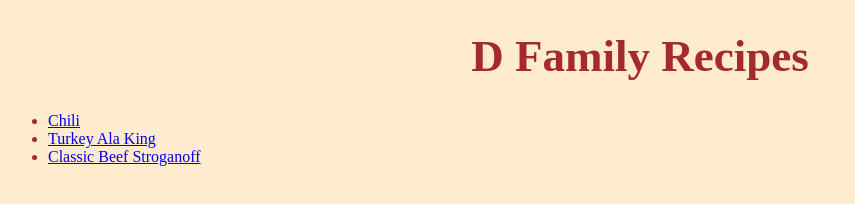
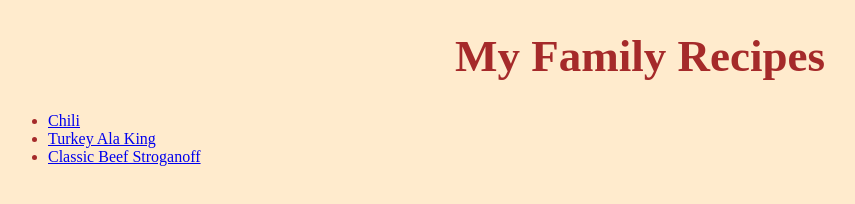
Before and after one commit to MusicMan888/odin-recipes, a plain HTML site: page index.html in a window 1280 px wide. Shown: the whole page, without its empty margins (0-855 px from the left). Drawn offline with Linux system fonts and the light colour scheme.

Commit message:
reverted index.html back
I changed the title of the page back to "My family Recipes"

```diff
--- a/index.html
+++ b/index.html
@@ -7,7 +7,7 @@
       <title>Odin Recipes</title>
      </head>
      <body>
-         <h1>D Family Recipes</h1>
+         <h1>My Family Recipes</h1>
          <ul>
            <li> <a href="../odin-recipes/recipes/chili.html">Chili</a></li>
            <li> <a href="../odin-recipes/recipes/turkey-a-king.html">Turkey Ala King</a></li>
```
